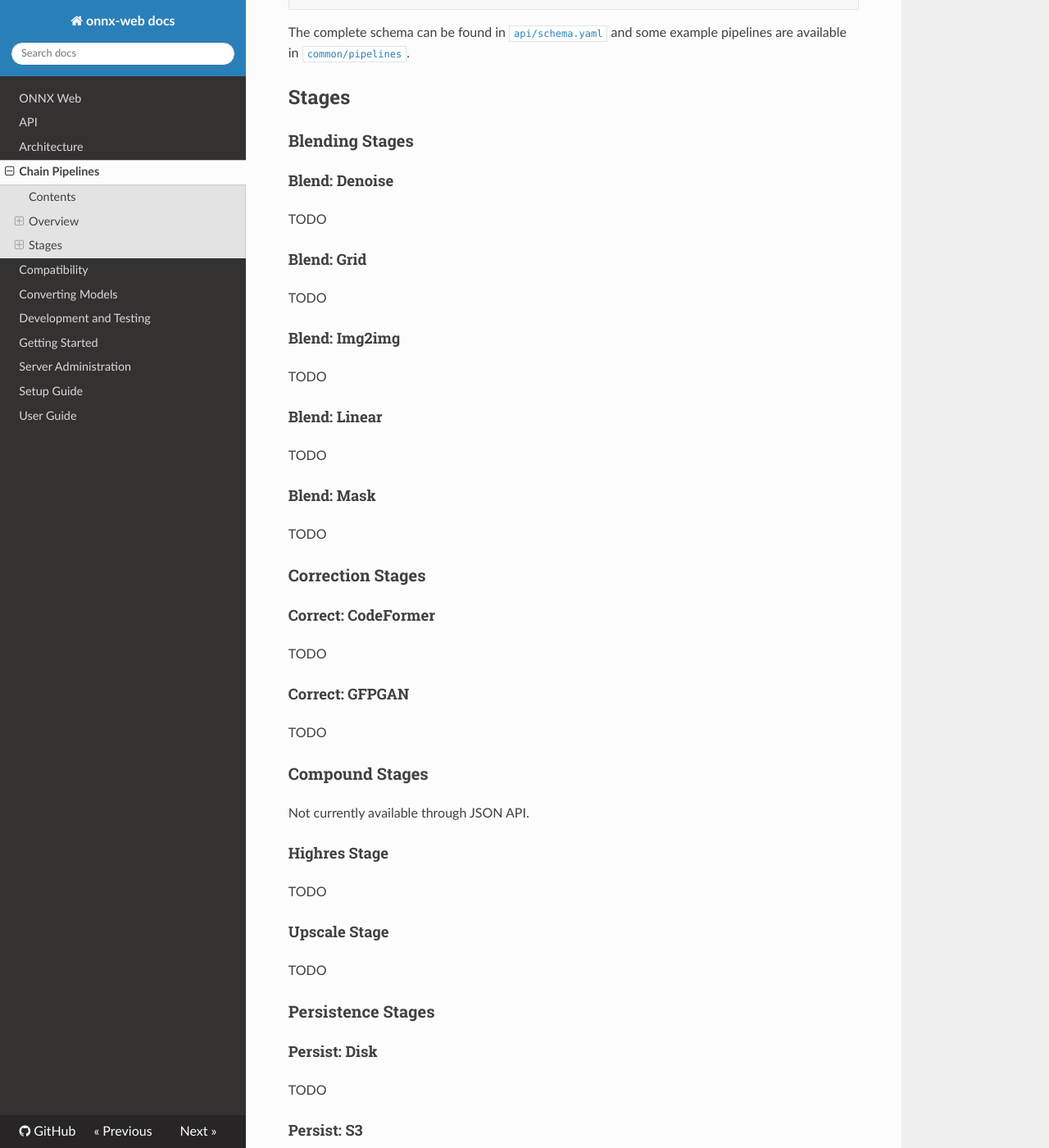
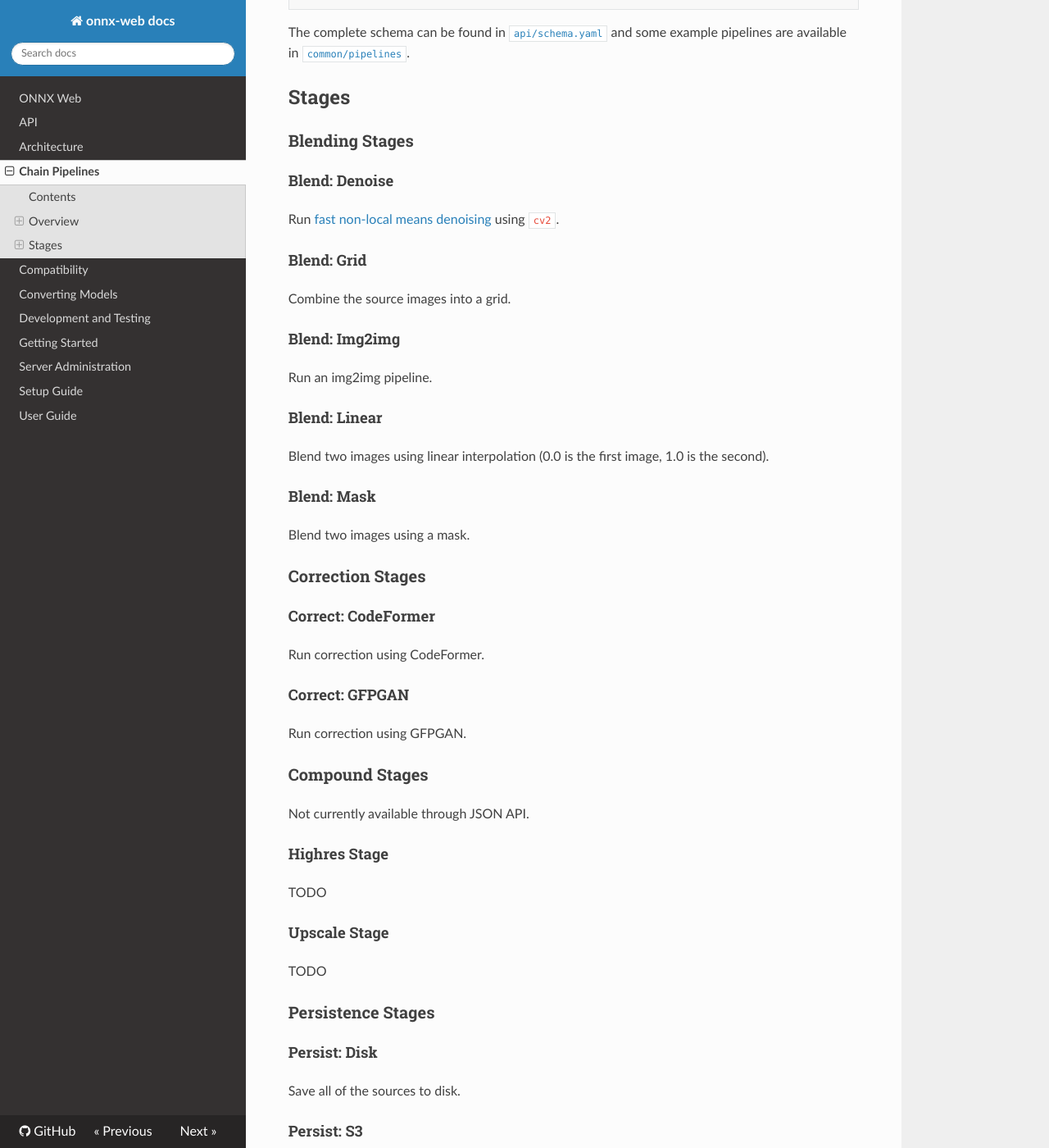
Before and after one commit to ssube/onnx-web, an MkDocs documentation site: the page built from docs/chain-pipelines.md, in a window 1280 px wide and 1400 px high, scrolled down 2156 px. Shown: the whole window at 82% size. Built offline with MkDocs 1.6.1, drawn with Linux system fonts in a browser that asks for light colours; nearby versions of some CDN libraries; some of the changed text lies outside the part shown.

```diff
--- a/docs/chain-pipelines.md
+++ b/docs/chain-pipelines.md
@@ -94,33 +94,33 @@
 
 #### Blend: Denoise
 
-TODO
+Run [fast non-local means denoising](https://docs.opencv.org/4.8.0/d5/d69/tutorial_py_non_local_means.html) using `cv2`.
 
 #### Blend: Grid
 
-TODO
+Combine the source images into a grid.
 
 #### Blend: Img2img
 
-TODO
+Run an img2img pipeline.
 
 #### Blend: Linear
 
-TODO
+Blend two images using linear interpolation (0.0 is the first image, 1.0 is the second).
 
 #### Blend: Mask
 
-TODO
+Blend two images using a mask.
 
 ### Correction Stages
 
 #### Correct: CodeFormer
 
-TODO
+Run correction using CodeFormer.
 
 #### Correct: GFPGAN
 
-TODO
+Run correction using GFPGAN.
 
 ### Compound Stages
 
@@ -138,11 +138,11 @@
 
 #### Persist: Disk
 
-TODO
+Save all of the sources to disk.
 
 #### Persist: S3
 
-TODO
+Save all of the sources to an S3 bucket.
 
 ### Reduction Stages
 
@@ -158,29 +158,29 @@
 
 #### Source: Noise
 
-TODO
+Create a new source using a noise generator.
 
 #### Source: S3
 
-TODO
+Load a new source from an S3 bucket.
 
 #### Source: Txt2img
 
-TODO
+Run a txt2img pipeline.
 
 #### Source: URL
 
-TODO
+Load a new source from a URL.
 
 ### Upscaling Stages
 
 #### Upscale: BSRGAN
 
-TODO
+Upscaling stage using BSRGAN.
 
 #### Upscale: Highres
 
-TODO
+Upscaling stage using highres.
 
 #### Upscale: Outpaint
 
@@ -195,7 +195,7 @@
 
 #### Upscale: Simple
 
-TODO
+Upscaling stage using bilinear or Lanczos upscaling.
 
 #### Upscale: Stable Diffusion
 
@@ -206,4 +206,4 @@
 
 #### Upscale: SwinIR
 
-TODO
+Upscaling stage using SwinIR.
```
Also changed, not shown: docs/api.md (+14 -12 lines), docs/server-admin.md (+20 -11 lines).
